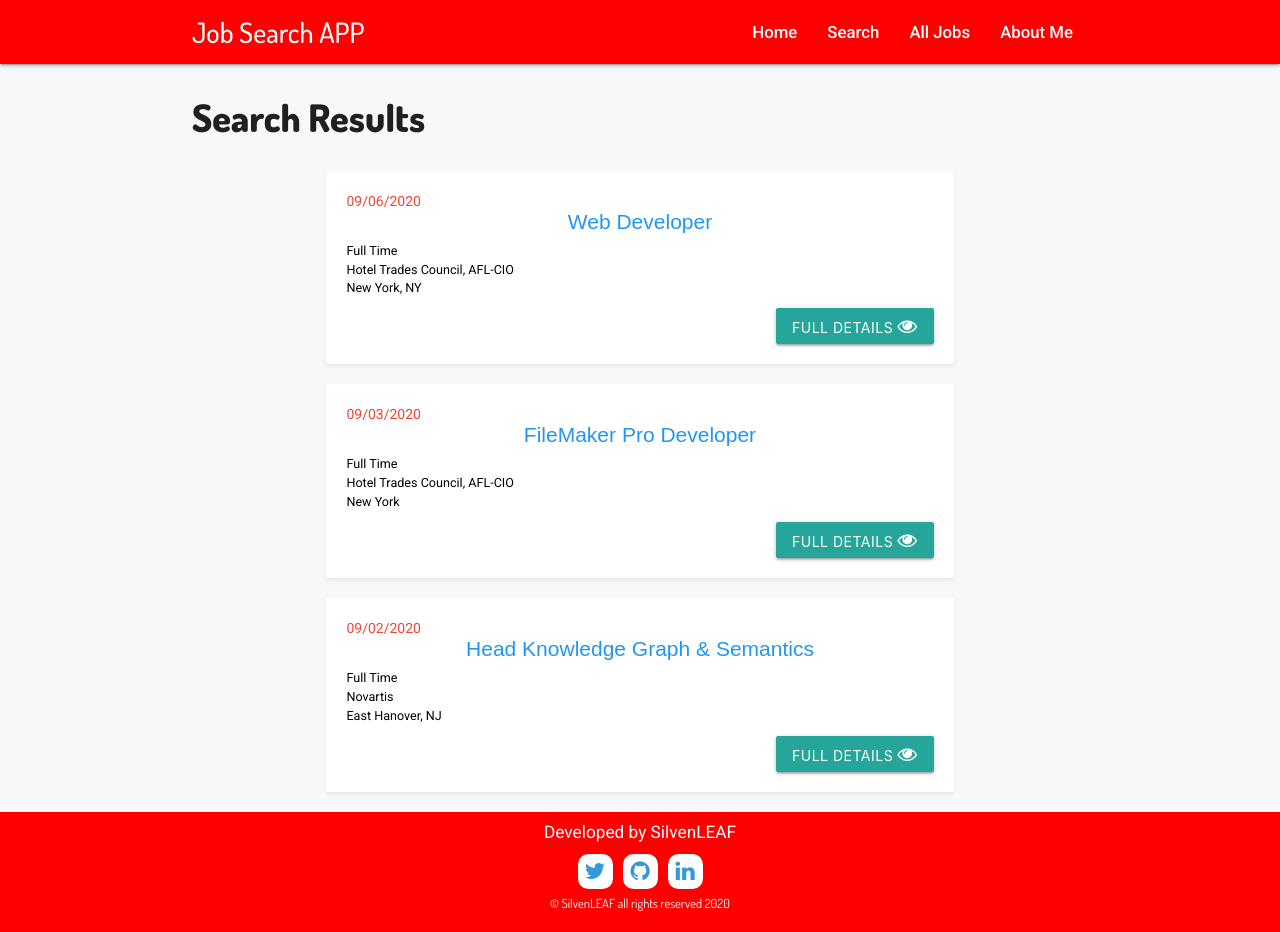
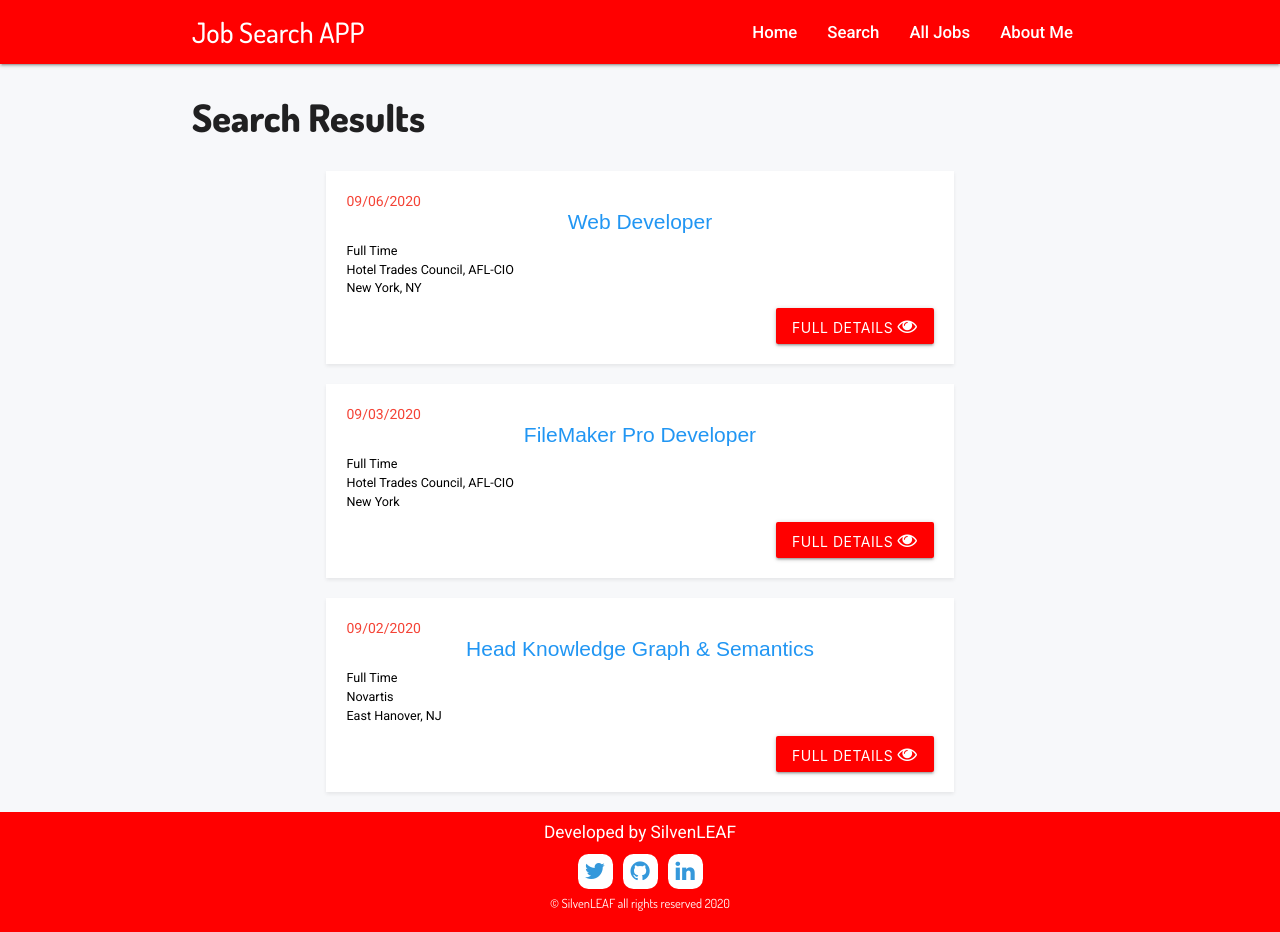
Before and after one commit to SilvenLEAF/CameraAPP, a React (Create React App) app in the folder client/: page /JobSearchAPP/searchResults in a window 1280 px wide. Built offline with nearby package versions, Linux system fonts and the light colour scheme; a web font is replaced by a local one.

Commit message:
chaged button colors

```diff
--- a/client/src/components/allJobs/AllJobsDetails.js
+++ b/client/src/components/allJobs/AllJobsDetails.js
@@ -38,7 +38,7 @@ function AllJobsDetails(props) {
       {/* <h2 className="pageTitle">Full Details</h2> */}
 
       <div className="right-align" >
-        <Link to="/allJobs" className="btn waves-effect waves-light" style={{marginTop: "30px"}} >
+        <Link to="/allJobs" className="btn myBtn waves-effect waves-light" style={{marginTop: "30px"}} >
             Go Back <i className="fa fa-arrow-left"></i>
         </Link>
       </div>
--- a/client/src/components/search/SearchListItem.js
+++ b/client/src/components/search/SearchListItem.js
@@ -39,7 +39,7 @@ function SearchListItem({ index, time, title, type, company, location }) {
 
 
         <div className="myListItemButtonsHolder right-align">
-          <button className="btn waves-effect waves-light" style={{ marginTop: "10px" }} >
+          <button className="btn myBtn waves-effect waves-light" style={{ marginTop: "10px" }} >
             Full Details <i className="fa fa-eye"></i>
           </button>
         </div>
--- a/client/src/components/search/SearchResultsDetails.js
+++ b/client/src/components/search/SearchResultsDetails.js
@@ -38,7 +38,7 @@ function SearchResultsDetails(props) {
       {/* <h2 className="pageTitle">Full Details</h2> */}
 
       <div className="right-align" >
-        <Link to="/searchResults" className="btn waves-effect waves-light" style={{marginTop: "30px"}} >
+        <Link to="/searchResults" className="btn myBtn waves-effect waves-light" style={{marginTop: "30px"}} >
             Go Back <i className="fa fa-arrow-left"></i>
         </Link>
       </div>
```
